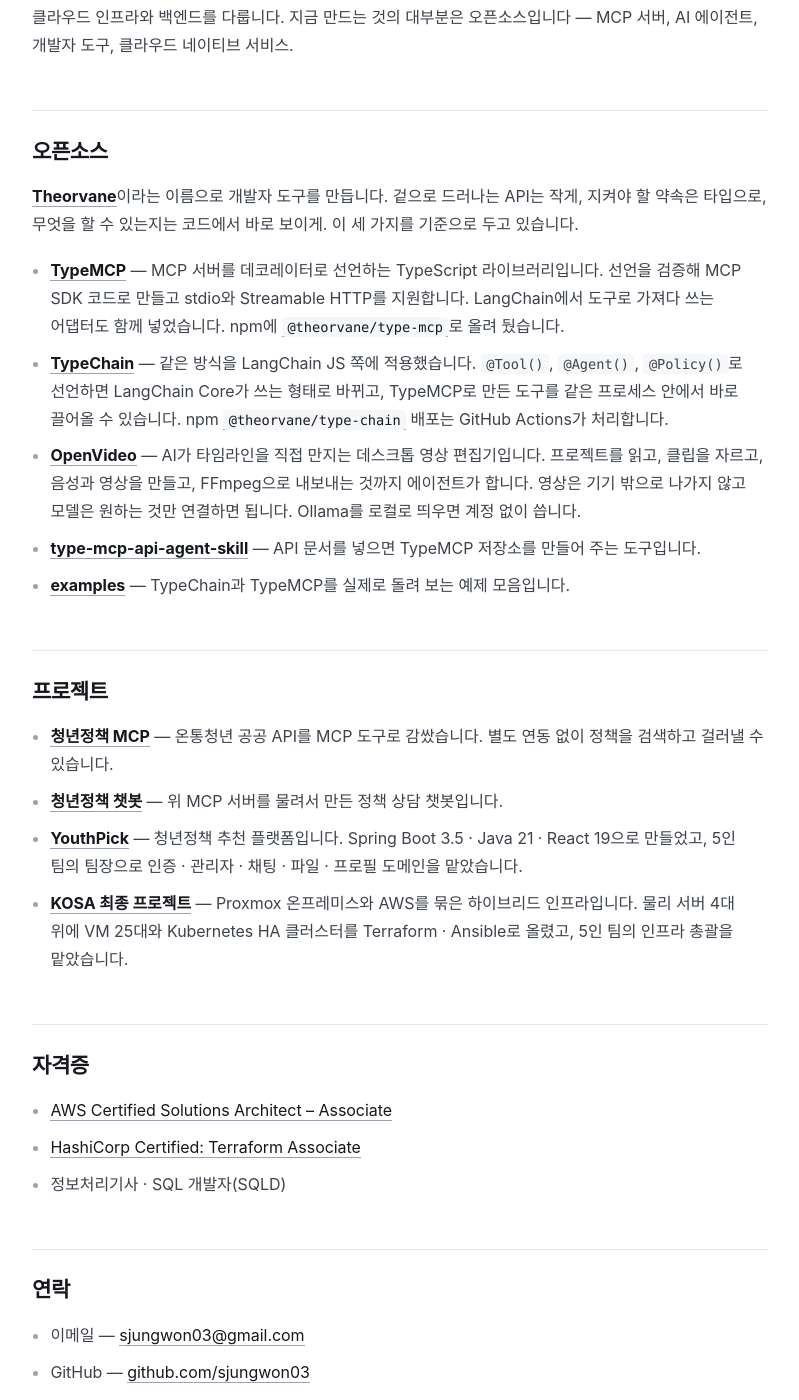
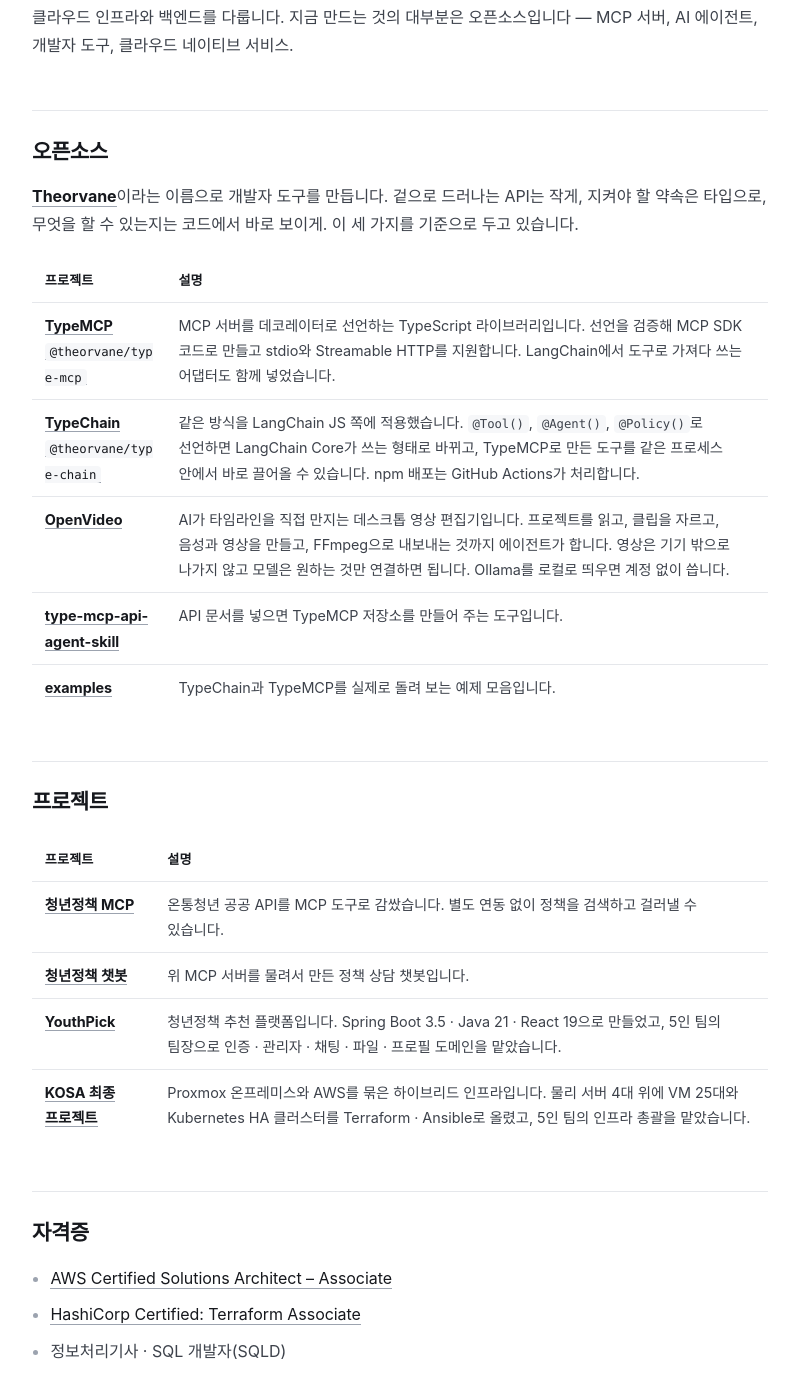
Before and after one commit to sjungwon03/sjungwon03.github.io, a Jekyll site: the page built from ko/about.md, in a window 1280 px wide and 1400 px high, scrolled down 416 px. Shown: the whole window, without its empty margins (152-951 px from the left). Built offline with Jekyll 4.4.1, drawn with Linux system fonts in a browser that asks for light colours; some web fonts are replaced.

Commit message:
Render the about page project lists as tables
Match the GitHub profile README layout: two-column tables for Open
source and Projects, with the npm package under the project name.

Co-Authored-By: Claude Opus 5 <noreply@anthropic.com>

```diff
--- a/ko/about.md
+++ b/ko/about.md
@@ -15,18 +15,22 @@ description: 손정원 — 클라우드 인프라 · 백엔드 엔지니어. The
 
 [**Theorvane**](https://theorvane.tech)이라는 이름으로 개발자 도구를 만듭니다. 겉으로 드러나는 API는 작게, 지켜야 할 약속은 타입으로, 무엇을 할 수 있는지는 코드에서 바로 보이게. 이 세 가지를 기준으로 두고 있습니다.
 
-- [**TypeMCP**](https://github.com/Theorvane/type-mcp) — MCP 서버를 데코레이터로 선언하는 TypeScript 라이브러리입니다. 선언을 검증해 MCP SDK 코드로 만들고 stdio와 Streamable HTTP를 지원합니다. LangChain에서 도구로 가져다 쓰는 어댑터도 함께 넣었습니다. npm에 [`@theorvane/type-mcp`](https://www.npmjs.com/package/@theorvane/type-mcp)로 올려 뒀습니다.
-- [**TypeChain**](https://github.com/Theorvane/type-chain) — 같은 방식을 LangChain JS 쪽에 적용했습니다. `@Tool()`, `@Agent()`, `@Policy()`로 선언하면 LangChain Core가 쓰는 형태로 바뀌고, TypeMCP로 만든 도구를 같은 프로세스 안에서 바로 끌어올 수 있습니다. npm [`@theorvane/type-chain`](https://www.npmjs.com/package/@theorvane/type-chain) 배포는 GitHub Actions가 처리합니다.
-- [**OpenVideo**](https://github.com/Theorvane/openvideo) — AI가 타임라인을 직접 만지는 데스크톱 영상 편집기입니다. 프로젝트를 읽고, 클립을 자르고, 음성과 영상을 만들고, FFmpeg으로 내보내는 것까지 에이전트가 합니다. 영상은 기기 밖으로 나가지 않고 모델은 원하는 것만 연결하면 됩니다. Ollama를 로컬로 띄우면 계정 없이 씁니다.
-- [**type-mcp-api-agent-skill**](https://github.com/Theorvane/type-mcp-api-agent-skill) — API 문서를 넣으면 TypeMCP 저장소를 만들어 주는 도구입니다.
-- [**examples**](https://github.com/Theorvane/examples) — TypeChain과 TypeMCP를 실제로 돌려 보는 예제 모음입니다.
+| 프로젝트 | 설명 |
+| --- | --- |
+| [**TypeMCP**](https://github.com/Theorvane/type-mcp)<br>[`@theorvane/type-mcp`](https://www.npmjs.com/package/@theorvane/type-mcp) | MCP 서버를 데코레이터로 선언하는 TypeScript 라이브러리입니다. 선언을 검증해 MCP SDK 코드로 만들고 stdio와 Streamable HTTP를 지원합니다. LangChain에서 도구로 가져다 쓰는 어댑터도 함께 넣었습니다. |
+| [**TypeChain**](https://github.com/Theorvane/type-chain)<br>[`@theorvane/type-chain`](https://www.npmjs.com/package/@theorvane/type-chain) | 같은 방식을 LangChain JS 쪽에 적용했습니다. `@Tool()`, `@Agent()`, `@Policy()`로 선언하면 LangChain Core가 쓰는 형태로 바뀌고, TypeMCP로 만든 도구를 같은 프로세스 안에서 바로 끌어올 수 있습니다. npm 배포는 GitHub Actions가 처리합니다. |
+| [**OpenVideo**](https://github.com/Theorvane/openvideo) | AI가 타임라인을 직접 만지는 데스크톱 영상 편집기입니다. 프로젝트를 읽고, 클립을 자르고, 음성과 영상을 만들고, FFmpeg으로 내보내는 것까지 에이전트가 합니다. 영상은 기기 밖으로 나가지 않고 모델은 원하는 것만 연결하면 됩니다. Ollama를 로컬로 띄우면 계정 없이 씁니다. |
+| [**type-mcp-api-agent-skill**](https://github.com/Theorvane/type-mcp-api-agent-skill) | API 문서를 넣으면 TypeMCP 저장소를 만들어 주는 도구입니다. |
+| [**examples**](https://github.com/Theorvane/examples) | TypeChain과 TypeMCP를 실제로 돌려 보는 예제 모음입니다. |
 
 ## 프로젝트
 
-- [**청년정책 MCP**](https://github.com/sjungwon03/data-go-youth-policy-mcp) — 온통청년 공공 API를 MCP 도구로 감쌌습니다. 별도 연동 없이 정책을 검색하고 걸러낼 수 있습니다.
-- [**청년정책 챗봇**](https://github.com/sjungwon03/data-go-youth-policy-chatbot) — 위 MCP 서버를 물려서 만든 정책 상담 챗봇입니다.
-- [**YouthPick**](https://github.com/YouthPick) — 청년정책 추천 플랫폼입니다. Spring Boot 3.5 · Java 21 · React 19으로 만들었고, 5인 팀의 팀장으로 인증 · 관리자 · 채팅 · 파일 · 프로필 도메인을 맡았습니다.
-- [**KOSA 최종 프로젝트**](https://github.com/sjungwon03/kosa-final-project) — Proxmox 온프레미스와 AWS를 묶은 하이브리드 인프라입니다. 물리 서버 4대 위에 VM 25대와 Kubernetes HA 클러스터를 Terraform · Ansible로 올렸고, 5인 팀의 인프라 총괄을 맡았습니다.
+| 프로젝트 | 설명 |
+| --- | --- |
+| [**청년정책 MCP**](https://github.com/sjungwon03/data-go-youth-policy-mcp) | 온통청년 공공 API를 MCP 도구로 감쌌습니다. 별도 연동 없이 정책을 검색하고 걸러낼 수 있습니다. |
+| [**청년정책 챗봇**](https://github.com/sjungwon03/data-go-youth-policy-chatbot) | 위 MCP 서버를 물려서 만든 정책 상담 챗봇입니다. |
+| [**YouthPick**](https://github.com/YouthPick) | 청년정책 추천 플랫폼입니다. Spring Boot 3.5 · Java 21 · React 19으로 만들었고, 5인 팀의 팀장으로 인증 · 관리자 · 채팅 · 파일 · 프로필 도메인을 맡았습니다. |
+| [**KOSA 최종 프로젝트**](https://github.com/sjungwon03/kosa-final-project) | Proxmox 온프레미스와 AWS를 묶은 하이브리드 인프라입니다. 물리 서버 4대 위에 VM 25대와 Kubernetes HA 클러스터를 Terraform · Ansible로 올렸고, 5인 팀의 인프라 총괄을 맡았습니다. |
 
 ## 자격증
 
```
Also changed, not shown: about.md (+13 -9 lines).
